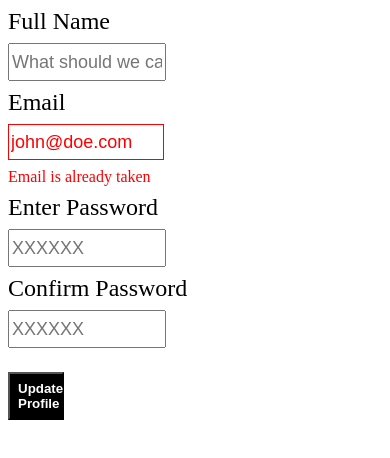
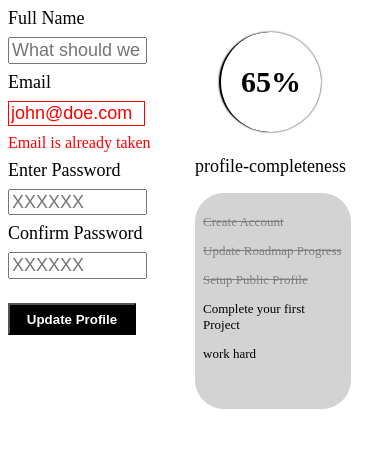
Before and after one commit to parvejg/form-UI, a plain HTML site: page index.html in a window 390 px wide. Drawn offline with Linux system fonts and the light colour scheme.

Commit message:
finish  form project

```diff
--- a/index.html
+++ b/index.html
@@ -15,12 +15,24 @@
         <input type="text" id="email" value="john@doe.com" />
         <span>Email is already taken</span>
         <label for="password">Enter Password</label>
-        <input type="password" id="password" placeholder="XXXXXX"/>
+        <input type="password" id="password" placeholder="XXXXXX" />
         <label for="confirm-password">Confirm Password</label>
         <input type="password" id="confirm-password" placeholder="XXXXXX" />
-      <button>Update Profile</button>
+        <button>Update Profile</button>
       </form>
-      <section id="profile-completenes-wrapper"></section>
+      <section id="profile-completeness-wrapper">
+        <section class="profile-completeness-present">
+          <h2>65%</h2>
+        </section>
+        <p>profile-completeness</p>
+        <section class="card">
+          <p class="card-txt-line1">Create Account</p>
+          <p  class="card-txt-line2">Update Roadmap Progress</p>
+          <p  class="card-txt-line3">Setup Public Profile</p>
+          <p>Complete your first Project</p>
+          <p>work hard</p>
+        </section>
+      </section>
     </section>
   </body>
 </html>
--- a/style.css
+++ b/style.css
@@ -1,31 +1,33 @@
-.inputs-wrapper{
+.inputs-wrapper {
   display: flex;
   flex-direction: column;
   gap: 0.5rem;
   width: 50%;
 }
-.form-main-wrapper{
+.form-main-wrapper {
   display: flex;
+  align-items: start;
+  justify-content: center;
   width: 100%;
   height: 100vh;
 }
-#profile-completenes-wrapper{
+#profile-completeness-wrapper {
   display: flex;
   flex-direction: column;
   width: 50%;
 }
-input{
+input {
   width: 80%;
   height: 2rem;
   overflow: hidden;
   font-size: large;
   text-align: start;
 }
-label{
+label {
   font-size: x-large;
   text-align: start;
 }
-button{
+button {
   padding: 0.3rem 0.5rem;
   width: 30%;
   height: 3rem;
@@ -40,6 +42,74 @@ button{
   color: red;
   border: 1px solid red;
 }
-span{
+span {
   color: red;
 }
+.profile-completeness-present {
+  display: flex;
+  align-items: center;
+  justify-content: center;
+  width: 150px;
+  height: 150px;
+  border-radius: 50%;
+  margin: 1.5rem;
+  border-left: 2px solid black;
+  box-shadow: 0 0 2px black;
+}
+.profile-completeness-present > h2 {
+  font-size: 40px;
+  text-align: center;
+  margin: 0;
+}
+.profile-completeness-present + p {
+  font-size: x-large;
+  margin: 0;
+}
+.card {
+  height: 300px;
+  width: 280px;
+  background-color: lightgray;
+  padding: 1rem;
+  margin-top: 1rem;
+  border-radius: 1.8rem;
+}
+.card > p {
+  font-size: large;
+}
+.card-txt-line1 ,.card-txt-line2 , .card-txt-line3{
+   text-decoration: line-through;
+   color: gray;
+}
+
+@media (max-width: 440px) {
+  .profile-completeness-present {
+    width: 100px;
+    height: 100px;
+  }
+  .profile-completeness-present > h2 {
+    font-size: 30px;
+  }
+  .card {
+    height: 200px;
+    width: 140px;
+    padding: 0.5rem;
+  }
+  .card > p {
+    font-size: small;
+  }
+  .profile-completeness-present + p {
+    font-size: large;
+  }
+  button {
+    text-align: center;
+    height: 2rem;
+    width: 8rem;
+  }
+  input {
+    width: 70%;
+    height: 1.3rem;
+  }
+  label {
+    font-size: large;
+  }
+}
```
Lines whose indentation alone changed are shown as unchanged.
